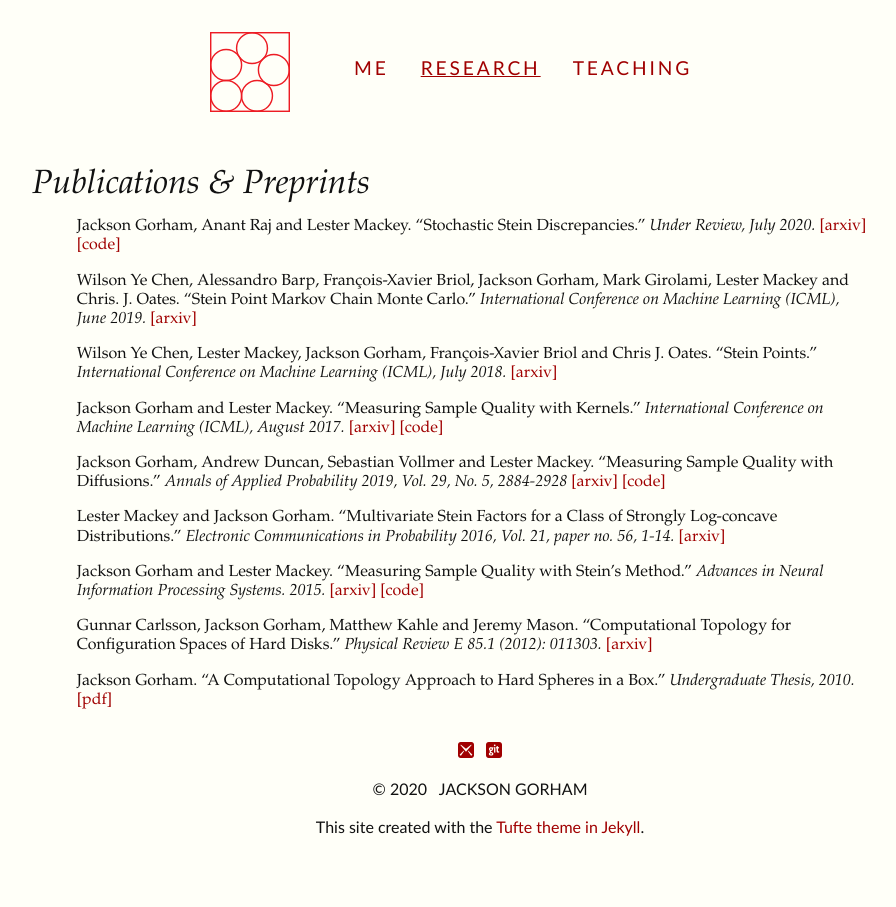
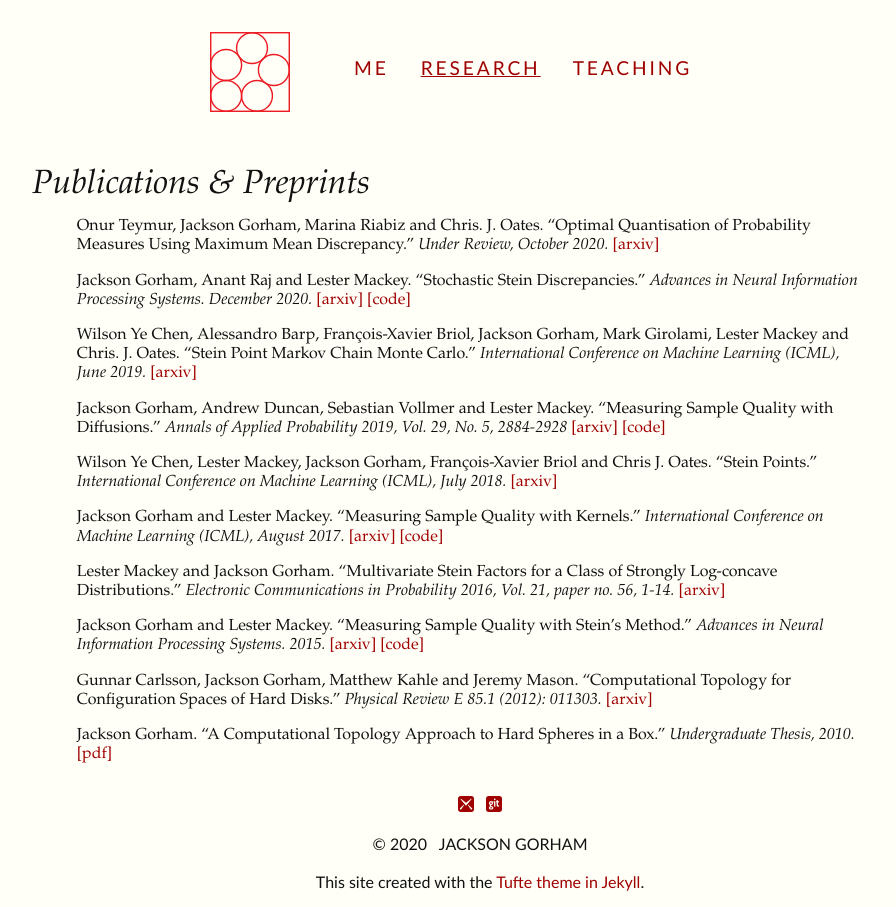
Before and after one commit to jgorham/jgorham.github.io, a Jekyll site: the page built from research/index.md, in a window 1280 px wide. Shown: the whole page, without its empty margins (160-1056 px from the left). Built offline with Jekyll 4.4.1, drawn with Linux system fonts in a browser that asks for light colours.

Commit message:
update research

```diff
--- a/research/index.md
+++ b/research/index.md
@@ -6,11 +6,12 @@ order: 2
 
 ## Publications & Preprints
 
-+ Jackson Gorham, Anant Raj and Lester Mackey. "Stochastic Stein Discrepancies." *Under Review, July 2020.* [[arxiv]](https://arxiv.org/abs/2007.02857) [[code]](https://github.com/jgorham/stochastic_stein_discrepancy)
++ Onur Teymur, Jackson Gorham, Marina Riabiz and Chris. J. Oates. "Optimal Quantisation of Probability Measures Using Maximum Mean Discrepancy." *Under Review, October 2020.* [[arxiv]](https://arxiv.org/abs/2010.07064)
++ Jackson Gorham, Anant Raj and Lester Mackey. "Stochastic Stein Discrepancies." *Advances in Neural Information Processing Systems. December 2020.* [[arxiv]](https://arxiv.org/abs/2007.02857) [[code]](https://github.com/jgorham/stochastic_stein_discrepancy)
 + Wilson Ye Chen, Alessandro Barp, François-Xavier Briol, Jackson Gorham, Mark Girolami, Lester Mackey and Chris. J. Oates. "Stein Point Markov Chain Monte Carlo." *International Conference on Machine Learning (ICML), June 2019.* [[arxiv]](https://arxiv.org/abs/1905.03673)
++ Jackson Gorham, Andrew Duncan, Sebastian Vollmer and Lester Mackey. "Measuring Sample Quality with Diffusions." *Annals of Applied Probability 2019, Vol. 29, No. 5, 2884-2928* [[arxiv]](https://arxiv.org/abs/1611.06972) [[code]](https://jgorham.github.io/SteinDiscrepancy.jl/)
 + Wilson Ye Chen, Lester Mackey, Jackson Gorham, François-Xavier Briol and Chris J. Oates. "Stein Points." *International Conference on Machine Learning (ICML), July 2018.* [[arxiv]](https://arxiv.org/abs/1803.10161)
 + Jackson Gorham and Lester Mackey. "Measuring Sample Quality with Kernels." *International Conference on Machine Learning (ICML), August 2017.* [[arxiv]](https://arxiv.org/abs/1703.01717) [[code]](https://jgorham.github.io/SteinDiscrepancy.jl/)
-+ Jackson Gorham, Andrew Duncan, Sebastian Vollmer and Lester Mackey. "Measuring Sample Quality with Diffusions." *Annals of Applied Probability 2019, Vol. 29, No. 5, 2884-2928* [[arxiv]](https://arxiv.org/abs/1611.06972) [[code]](https://jgorham.github.io/SteinDiscrepancy.jl/)
 + Lester Mackey and Jackson Gorham. "Multivariate Stein Factors for a Class of Strongly Log-concave Distributions." *Electronic Communications in Probability 2016, Vol. 21, paper no. 56, 1-14.* [[arxiv]](https://arxiv.org/abs/1512.07392)
 + Jackson Gorham and Lester Mackey. "Measuring Sample Quality with Stein's Method." *Advances in Neural Information Processing Systems. 2015.* [[arxiv]](https://arxiv.org/abs/1506.03039) [[code]](https://jgorham.github.io/SteinDiscrepancy.jl/)
 + Gunnar Carlsson, Jackson Gorham, Matthew Kahle and Jeremy Mason. "Computational Topology for Configuration Spaces of Hard Disks." *Physical Review E 85.1 (2012): 011303.* [[arxiv]](https://arxiv.org/abs/1108.5719)
```
